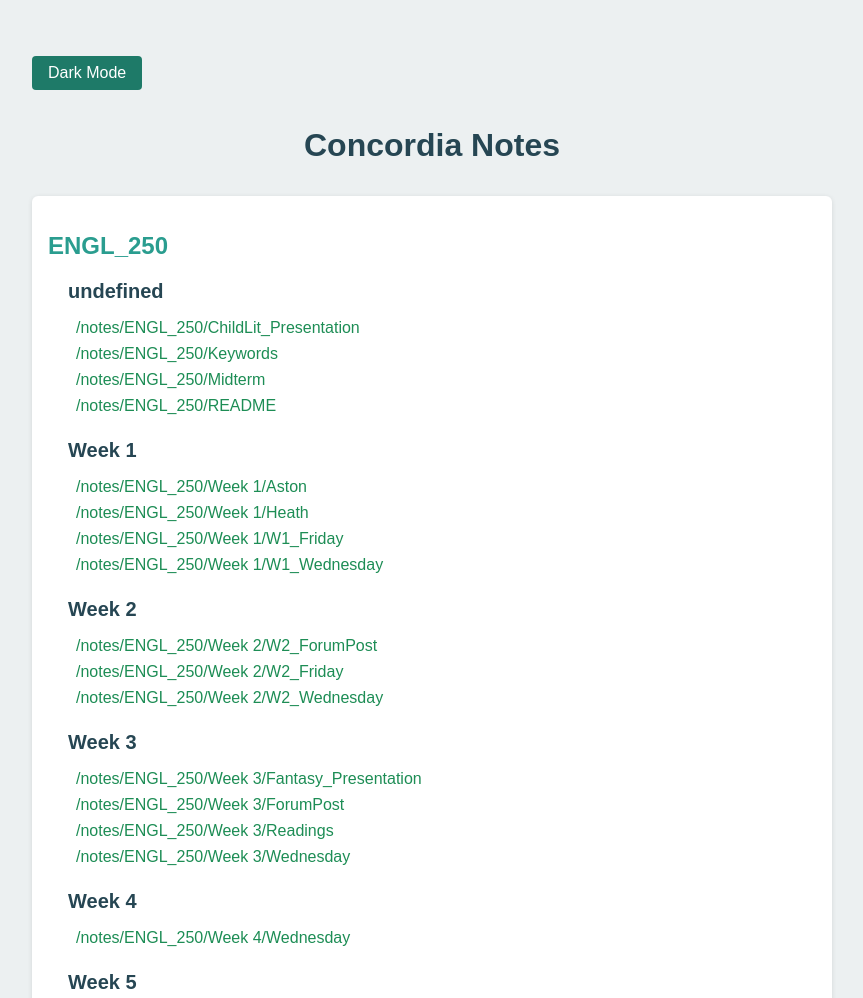
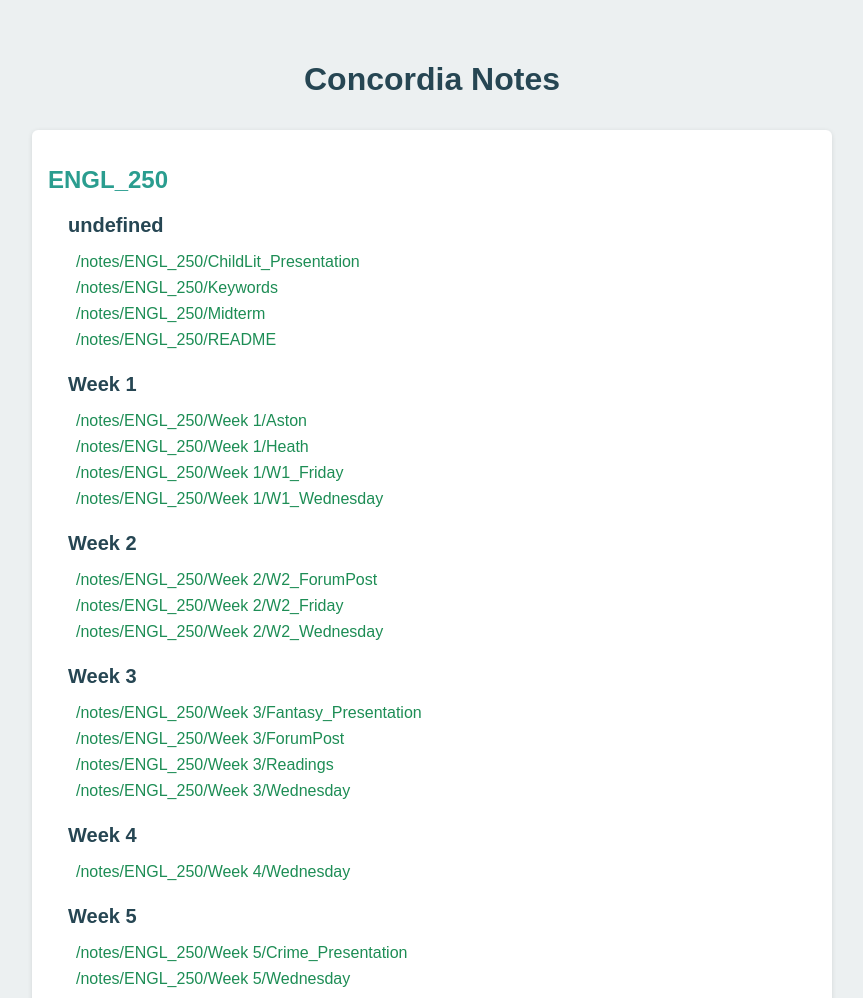
Before and after one commit to carsonSgit/ConcordiaNotes, a Gatsby site: page / in a window 1280 px wide. Shown: the top 998 px of the page, without its empty margins (208-1071 px from the left). Built offline with nearby package versions, Linux system fonts and the light colour scheme; Gatsby itself is replaced by a stand-in of ours.

Commit message:
chore: Remove multi-theming
Doesn't work on hosted and I prefer it without the toggle theme button

```diff
--- /dev/null
+++ b/Notes/ENGL_250/Week 7/Fanfiction.md
@@ -0,0 +1,3 @@
+# Fanfiction Presentation
+
+Font choice: comic sans
--- a/src/pages/index.js
+++ b/src/pages/index.js
@@ -1,27 +1,17 @@
-import React, { useState, useEffect } from "react";
+import React from "react";
 import { graphql, Link } from "gatsby";
 import styled, { createGlobalStyle, ThemeProvider } from "styled-components";
 import _ from "lodash";
 
-const themes = {
-  light: {
+// Change these to fit your preferred colour style
+const theme = {
   body: '#ecf0f1',
   text: '#34495e',
   title: '#264653',
   buttonBg: '#1e7a68',
   buttonHoverBg: '#155448',
-    classCotainerBg: '#fff',
+  classContainerBg: '#fff',
   noteLink: '#1d8d55'
-  },
-  dark: {
-    body: '#586b60',
-    text: '#ecf0f1',
-    title: '#d9e1ea',
-    buttonBg: '#1e7a68',
-    buttonHoverBg: '#155448',
-    classCotainerBg: '#cfd7cf',
-    noteLink: '#176e42'
-  },
 };
 
 const GlobalStyle = createGlobalStyle`
@@ -47,26 +37,10 @@ const Title = styled.h1`
   margin-bottom: 2rem;
 `;
 
-const ToggleButton = styled.button`
-  margin: 1rem 0;
-  padding: 0.5rem 1rem;
-  border: none;
-  border-radius: 4px;
-  cursor: pointer;
-  background-color: ${({ theme }) => theme.buttonBg};
-  color: white;
-  font-size: 1rem;
-  transition: background-color 0.3s;
-
-  &:hover {
-    background-color: ${({ theme }) => theme.buttonHoverBg};
-  }
-`;
-
 const ClassContainer = styled.div`
   margin-bottom: 2rem;
   padding: 1rem;
-  background-color: ${({ theme }) => theme.classCotainerBg};
+  background-color: ${({ theme }) => theme.classContainerBg};
   border-radius: 6px;
   box-shadow: 0 1px 5px rgba(0, 0, 0, 0.1);
 `;
@@ -111,31 +85,13 @@ const NoteLink = styled(Link)`
 `;
 
 const IndexPage = ({ data }) => {
-  const [theme, setTheme] = useState('light');
-
-  useEffect(() => {
-    const savedTheme = localStorage.getItem('theme');
-    if (savedTheme) {
-      setTheme(savedTheme);
-    }
-  }, []);
-
-  const toggleTheme = () => {
-    const newTheme = theme === 'light' ? 'dark' : 'light';
-    setTheme(newTheme);
-    localStorage.setItem('theme', newTheme);
-  };
-
   const notes = data.allMarkdownRemark.edges;
   const groupedByClass = _.groupBy(notes, note => note.node.parent.relativeDirectory.split('/')[0]);
 
   return (
-    <ThemeProvider theme={themes[theme]}>
+    <ThemeProvider theme={theme}>
       <Container>
         <GlobalStyle />
-        <ToggleButton onClick={toggleTheme}>
-          {theme === 'light' ? 'Dark' : 'Light'} Mode
-        </ToggleButton>
         <Title>Concordia Notes</Title>
         {Object.keys(groupedByClass).map(className => (
           <ClassContainer key={className}>
```
Also changed, not shown: public/page-data/index/page-data.json (+1 -1 lines), Notes/THEO_233/Week 7/Notes.md (line endings or trailing spaces). Lines whose indentation alone changed are shown as unchanged.
